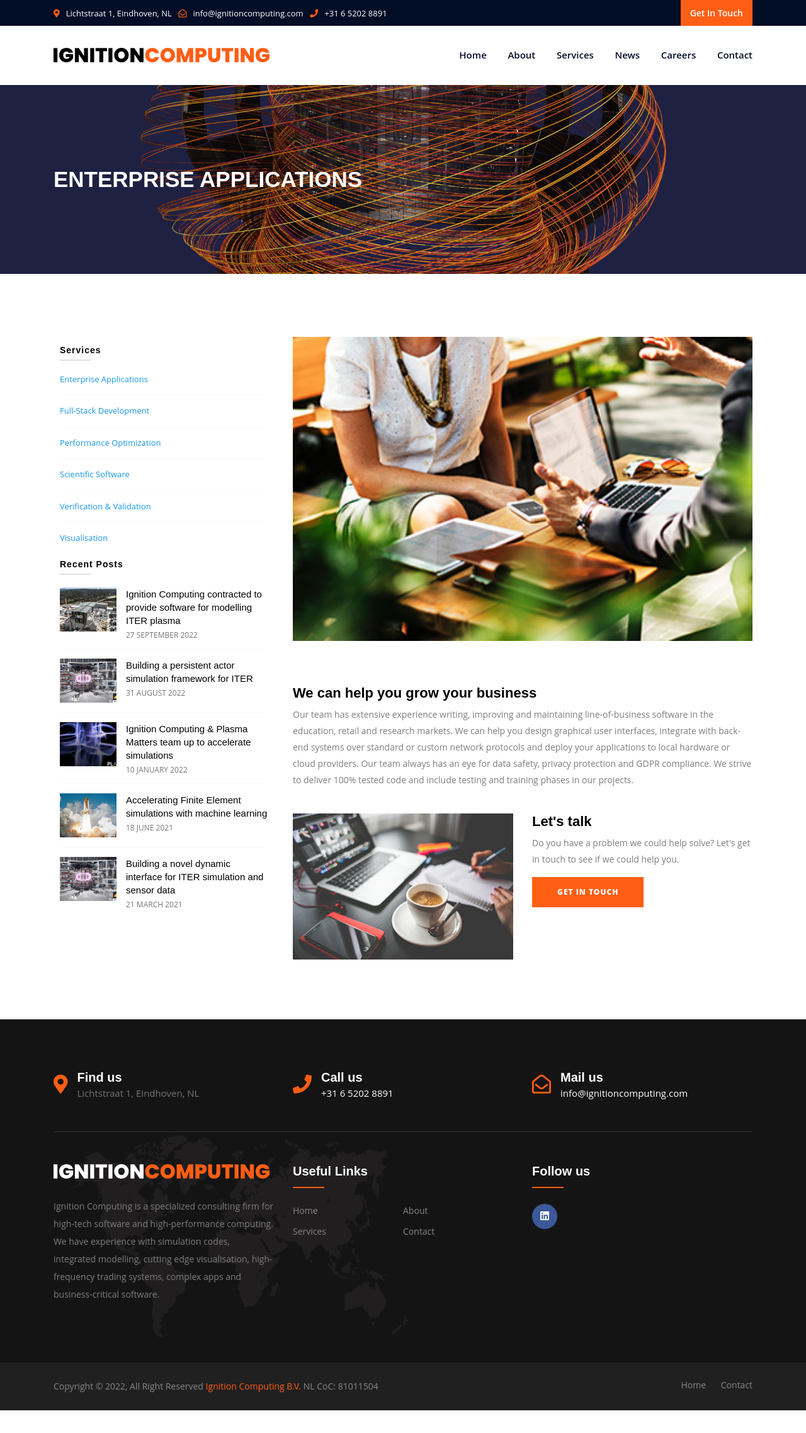
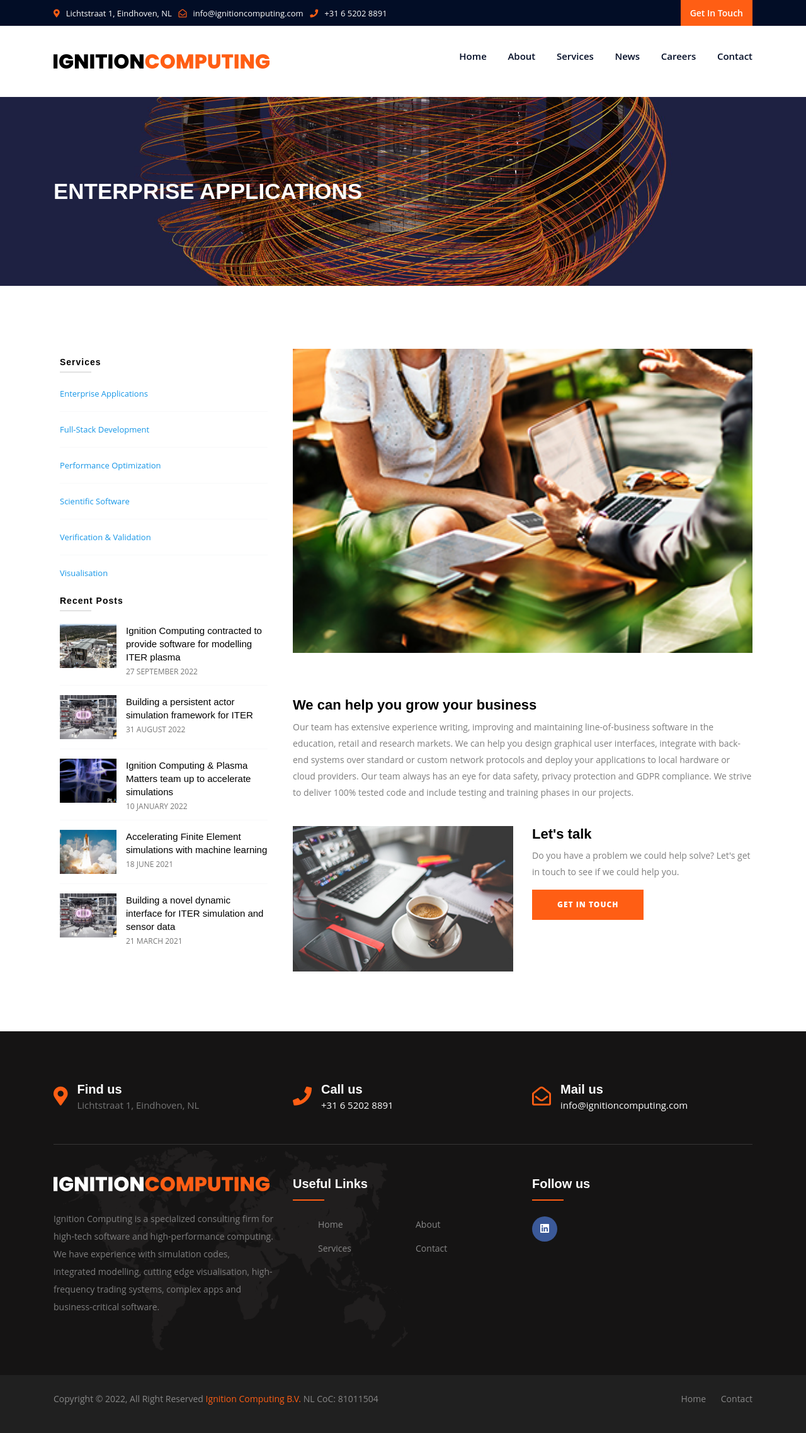
Before and after one commit to koenstrien/ignitioncomputing, a Jekyll site: the page built from _services/business-applications.md, in a window 1280 px wide. Shown: the whole page at 63% size. Built offline with Jekyll 4.4.1, drawn with Linux system fonts in a browser that asks for light colours; before the commit the page ends 2240 px from its top, so only the background shows below that.

Commit message:
Markup of lists in posts

```diff
--- a/assets/css/style.css
+++ b/assets/css/style.css
@@ -127,12 +127,18 @@
 h6 {
 	font-size: 16px;
 }
-ul {
+.widget ul {
 	margin: 0px;
 	padding: 0px;
 }
+.widget li {
+	list-style: none
+}
 li {
-	list-style: none
+	font-size: 14px;
+	font-weight: normal;
+	line-height: 26px;
+	color: #7e7e7e;
 }
 p {
 	font-size: 14px;
```
